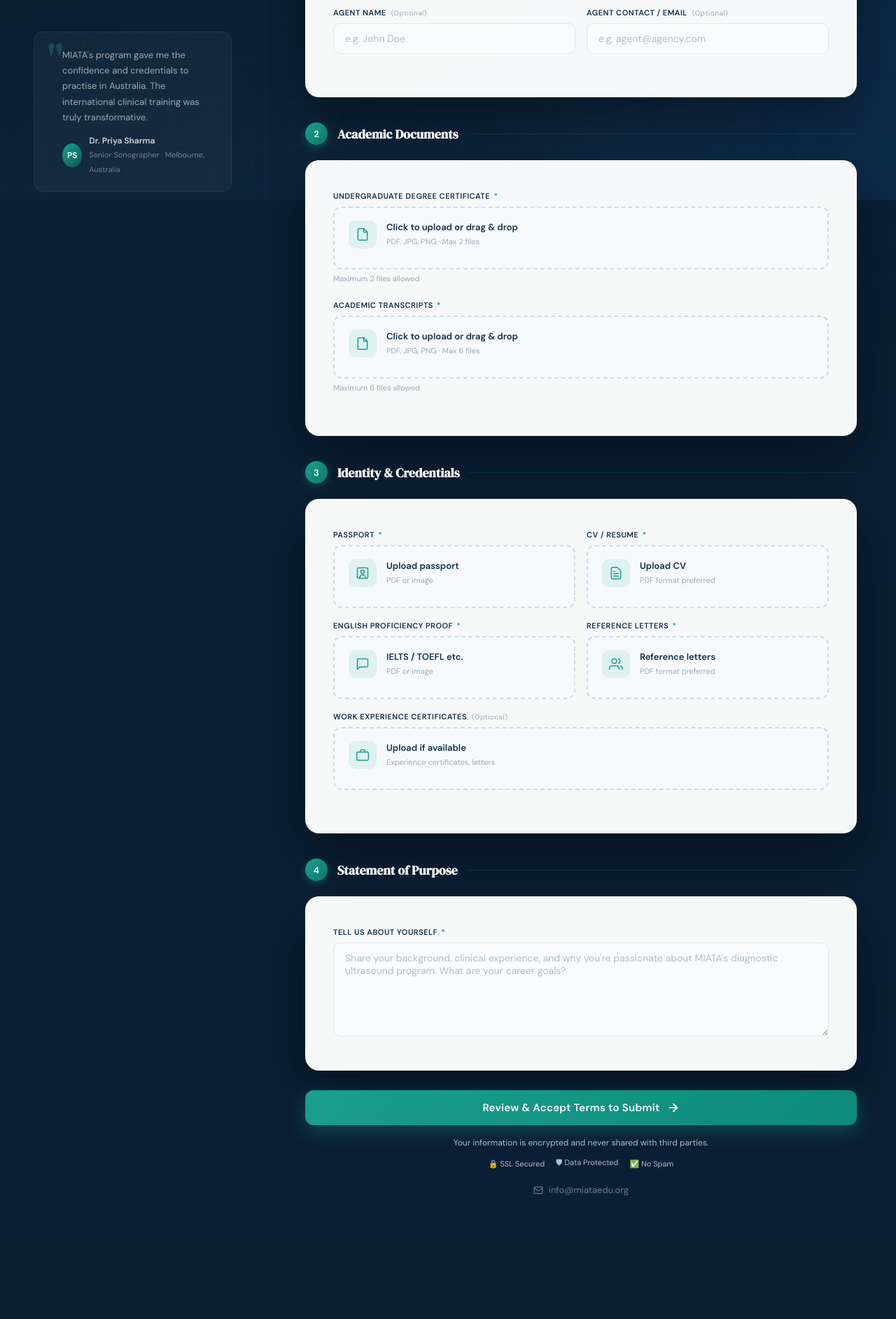
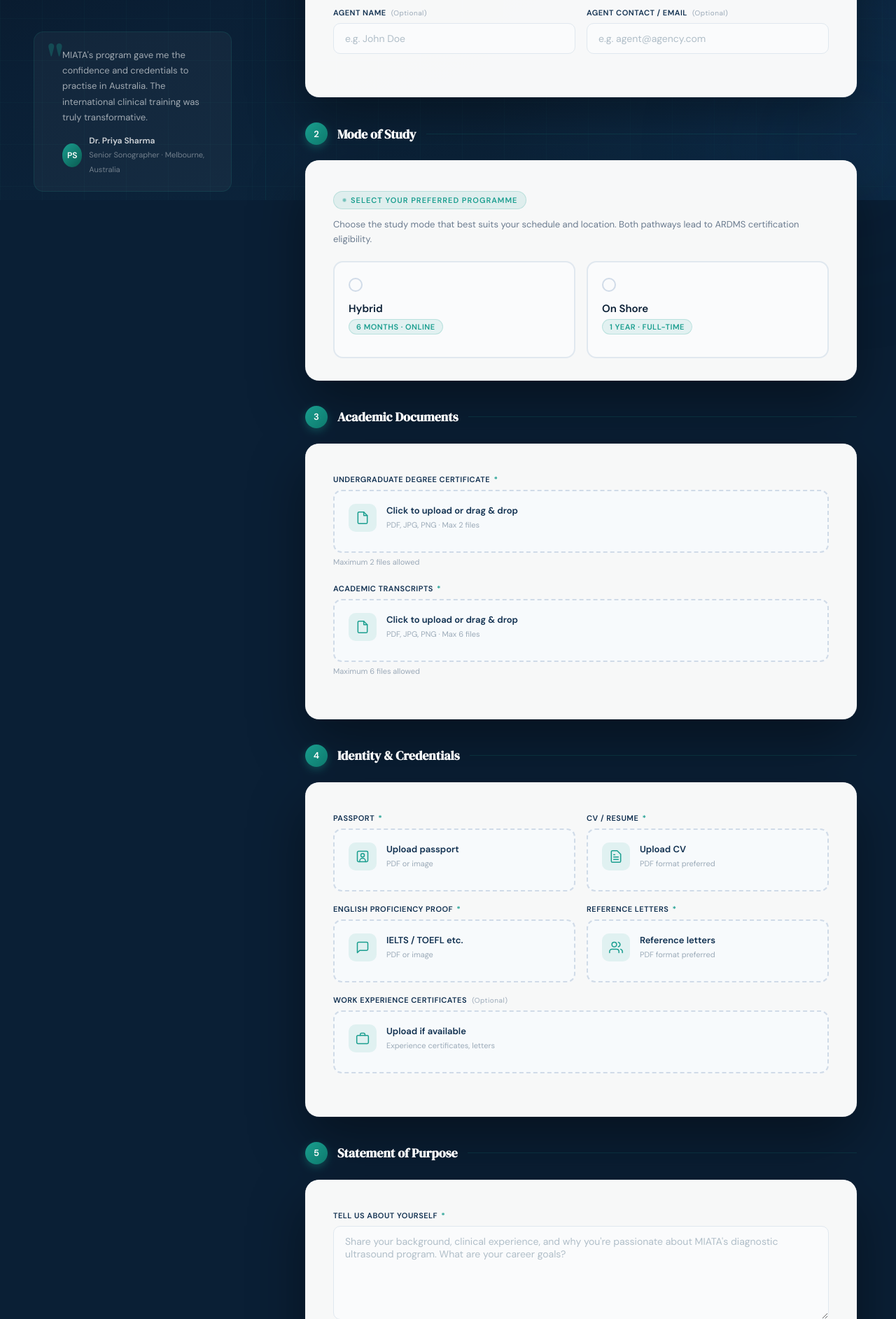
Before and after one commit to priya-dharshini1234/miata-figma, a Django app: page /apply/ in a window 1280 px wide. Shown: the part 514-2399 px from the top of the page at 70% size. Before the commit the page ends 2222 px from the top, so only its background shows below. Run offline with Django 5.2, Linux system fonts and the light colour scheme.

Commit message:
updated project files

```diff
--- a/myapp/templates/myapp/apply.html
+++ b/myapp/templates/myapp/apply.html
@@ -123,7 +123,101 @@ body { font-family: 'DM Sans', sans-serif; background: var(--navy); min-height:
 .success-close-btn:hover { transform:translateY(-2px);box-shadow:0 12px 32px rgba(26,158,143,0.4); }
 @keyframes fadeUp { from{opacity:0;transform:translateY(20px)} to{opacity:1;transform:translateY(0)} }
 @media(max-width:1024px){.page-wrap{grid-template-columns:1fr;}.left-panel{position:relative;height:auto;padding:48px 32px 36px;border-right:none;border-bottom:1px solid rgba(26,158,143,0.1);}.right-panel{padding:36px 24px 56px;}}
-@media(max-width:640px){.form-card{padding:28px 20px;}.field-row{grid-template-columns:1fr;}.right-panel{padding:28px 16px 48px;}.success-card{padding:36px 24px;}}
+@media(max-width:640px){.form-card{padding:28px 20px;}.field-row{grid-template-columns:1fr;}.right-panel{padding:28px 16px 48px;}.success-card{padding:36px 24px;}.mode-grid{grid-template-columns:1fr !important;}}
+
+/* ── MODE OF STUDY CARDS ── */
+.mode-grid { display:grid; grid-template-columns:1fr 1fr; gap:16px; }
+.mode-card {
+  border:2px solid #e0e8ef;
+  border-radius:14px;
+  padding:22px 20px;
+  cursor:pointer;
+  transition:border-color 0.2s, box-shadow 0.2s, background 0.2s;
+  position:relative;
+  background:#fafbfc;
+  user-select:none;
+}
+.mode-card:hover { border-color:var(--teal); background:rgba(26,158,143,0.03); }
+.mode-card.selected {
+  border-color:var(--teal);
+  background:rgba(26,158,143,0.06);
+  box-shadow:0 0 0 4px rgba(26,158,143,0.10);
+}
+.mode-card input[type="radio"] { position:absolute;opacity:0;width:0;height:0; }
+.mode-check {
+  width:20px; height:20px; border-radius:50%;
+  border:2px solid #d0dbe8;
+  display:flex; align-items:center; justify-content:center;
+  margin-bottom:14px;
+  transition:border-color 0.2s, background 0.2s;
+  flex-shrink:0;
+}
+.mode-card.selected .mode-check {
+  border-color:var(--teal);
+  background:var(--teal);
+}
+.mode-check-dot {
+  width:8px; height:8px; border-radius:50%;
+  background:white;
+  opacity:0;
+  transition:opacity 0.2s;
+}
+.mode-card.selected .mode-check-dot { opacity:1; }
+.mode-icon {
+  font-size:28px;
+  margin-bottom:10px;
+  display:block;
+}
+.mode-title {
+  font-size:15px;
+  font-weight:700;
+  color:var(--navy);
+  margin-bottom:4px;
+}
+.mode-duration {
+  display:inline-flex;
+  align-items:center;
+  gap:5px;
+  font-size:11px;
+  font-weight:600;
+  letter-spacing:0.5px;
+  text-transform:uppercase;
+  color:var(--teal);
+  background:rgba(26,158,143,0.10);
+  border:1px solid rgba(26,158,143,0.2);
+  border-radius:20px;
+  padding:3px 10px;
+  margin-bottom:10px;
+}
+.mode-desc {
+  font-size:12.5px;
+  color:#5a6e82;
+  line-height:1.65;
+}
+.mode-features {
+  list-style:none;
+  padding:0;
+  margin:10px 0 0;
+  display:flex;
+  flex-direction:column;
+  gap:5px;
+}
+.mode-features li {
+  font-size:12px;
+  color:#5a6e82;
+  display:flex;
+  align-items:center;
+  gap:7px;
+}
+.mode-features li::before {
+  content:'';
+  width:5px; height:5px;
+  border-radius:50%;
+  background:var(--teal);
+  opacity:0.6;
+  flex-shrink:0;
+}
+.mode-error { font-size:11px; color:#c0392b; margin-top:8px; display:none; }
 
 /* ═══════════════════════════════════════
    TERMS & CONDITIONS MODAL
@@ -302,7 +396,8 @@ body { font-family: 'DM Sans', sans-serif; background: var(--navy); min-height:
     <div class="progress-bar-wrap"><div class="progress-bar-fill" id="progressBar"></div></div>
 
     <form id="regForm" novalidate>
-      <!-- SECTION 1 -->
+
+      <!-- SECTION 1: Personal Information -->
       <div class="section-heading">
         <div class="section-number">1</div><h3>Personal Information</h3><div class="section-line"></div>
       </div>
@@ -321,9 +416,44 @@ body { font-family: 'DM Sans', sans-serif; background: var(--navy); min-height:
         </div>
       </div>
 
-      <!-- SECTION 2 -->
+      <!-- SECTION 2: Mode of Study (NEW) -->
       <div class="section-heading">
-        <div class="section-number">2</div><h3>Academic Documents</h3><div class="section-line"></div>
+        <div class="section-number">2</div><h3>Mode of Study</h3><div class="section-line"></div>
+      </div>
+      <div class="form-card" style="padding-bottom:32px;">
+        <div style="margin-bottom:20px;">
+          <div class="form-tag" style="margin-bottom:12px;">Select your preferred programme</div>
+          <p style="font-size:13px;color:#6b7c8f;line-height:1.6;">Choose the study mode that best suits your schedule and location. Both pathways lead to ARDMS certification eligibility.</p>
+        </div>
+        <div class="mode-grid" id="modeGrid">
+
+          <!-- Option A: Hybrid -->
+          <label class="mode-card" id="card-hybrid" for="mode-hybrid">
+            <input type="radio" name="mode_of_study" id="mode-hybrid" value="Hybrid – 6 Months Online" required>
+            <div class="mode-check"><div class="mode-check-dot"></div></div>
+
+            <div class="mode-title">Hybrid</div>
+            <div class="mode-duration">6 Months · Online</div>
+
+          </label>
+
+          <!-- Option B: On Shore -->
+          <label class="mode-card" id="card-onshore" for="mode-onshore">
+            <input type="radio" name="mode_of_study" id="mode-onshore" value="On Shore – 1 Year Full-Time" required>
+            <div class="mode-check"><div class="mode-check-dot"></div></div>
+
+            <div class="mode-title">On Shore</div>
+            <div class="mode-duration">1 Year · Full-Time</div>
+
+          </label>
+
+        </div>
+        <div class="mode-error" id="modeError">Please select a mode of study to continue.</div>
+      </div>
+
+      <!-- SECTION 3: Academic Documents -->
+      <div class="section-heading">
+        <div class="section-number">3</div><h3>Academic Documents</h3><div class="section-line"></div>
       </div>
       <div class="form-card">
         <div class="field" style="margin-bottom:24px;">
@@ -346,9 +476,9 @@ body { font-family: 'DM Sans', sans-serif; background: var(--navy); min-height:
         </div>
       </div>
 
-      <!-- SECTION 3 -->
+      <!-- SECTION 4: Identity & Credentials -->
       <div class="section-heading">
-        <div class="section-number">3</div><h3>Identity &amp; Credentials</h3><div class="section-line"></div>
+        <div class="section-number">4</div><h3>Identity &amp; Credentials</h3><div class="section-line"></div>
       </div>
       <div class="form-card">
         <div class="field-row">
@@ -377,9 +507,9 @@ body { font-family: 'DM Sans', sans-serif; background: var(--navy); min-height:
         </div>
       </div>
 
-      <!-- SECTION 4 -->
+      <!-- SECTION 5: Statement of Purpose -->
       <div class="section-heading">
-        <div class="section-number">4</div><h3>Statement of Purpose</h3><div class="section-line"></div>
+        <div class="section-number">5</div><h3>Statement of Purpose</h3><div class="section-line"></div>
       </div>
       <div class="form-card">
         <div class="field" style="margin-bottom:0;">
@@ -410,12 +540,23 @@ body { font-family: 'DM Sans', sans-serif; background: var(--navy); min-height:
         <svg width="14" height="14" viewBox="0 0 24 24" fill="none" stroke="currentColor" stroke-width="2"><rect x="2" y="4" width="20" height="16" rx="2"/><path d="m22 7-8.97 5.7a1.94 1.94 0 0 1-2.06 0L2 7"/></svg>
         info@miataedu.org
       </a>
-
     </div>
   </div>
 </div>
 
 <script>
+/* ── MODE OF STUDY CARD INTERACTION ── */
+document.querySelectorAll('.mode-card').forEach(function(card) {
+  card.addEventListener('click', function() {
+    document.querySelectorAll('.mode-card').forEach(function(c) { c.classList.remove('selected'); });
+    card.classList.add('selected');
+    var radio = card.querySelector('input[type="radio"]');
+    if(radio) radio.checked = true;
+    document.getElementById('modeError').style.display = 'none';
+    updateProgress();
+  });
+});
+
 /* ── TERMS & CONDITIONS MODAL ── */
 let pendingSubmitCallback = null;
 
@@ -436,7 +577,7 @@ document.getElementById('tncAccept').addEventListener('click', function() {
   document.getElementById('agree').checked = true;
   updateProgress();
   closeTnC();
-  if(pendingSubmitCallback) { const cb = pendingSubmitCallback; pendingSubmitCallback = null; cb(); }
+  if(pendingSubmitCallback) { var cb = pendingSubmitCallback; pendingSubmitCallback = null; cb(); }
 });
 document.getElementById('tncOverlay').addEventListener('click', function(e) { if(e.target === this) closeTnC(); });
 
@@ -473,13 +614,21 @@ document.querySelectorAll('.file-input').forEach(initFileInput);
 
 /* ── PROGRESS ── */
 function updateProgress(){
-  const required = document.querySelectorAll('[required]'); let filled = 0;
-  required.forEach(el => {
-    if(el.type==='checkbox'&&el.checked) filled++;
-    else if(el.type==='file'&&el.files&&el.files.length) filled++;
-    else if(el.value&&el.value.trim()) filled++;
+  const textRequired = document.querySelectorAll('input[required]:not([type="radio"]):not([type="checkbox"]), textarea[required]');
+  let filled = 0; let total = 0;
+  textRequired.forEach(el => {
+    total++;
+    if(el.type==='file' && el.files && el.files.length) filled++;
+    else if(el.value && el.value.trim()) filled++;
   });
-  document.getElementById('progressBar').style.width = Math.round((filled/required.length)*100)+'%';
+  // count mode of study
+  total++;
+  if(document.querySelector('input[name="mode_of_study"]:checked')) filled++;
+  // count required file fields
+  ['ug_certificate','transcripts','passport','cv','english_proof','references'].forEach(k => {
+    // already counted via input[required]:file above if they have required attr
+  });
+  document.getElementById('progressBar').style.width = Math.round((filled/total)*100)+'%';
 }
 document.querySelectorAll('input,textarea').forEach(el => { el.addEventListener('input', updateProgress); el.addEventListener('change', updateProgress); });
 updateProgress();
@@ -494,6 +643,7 @@ async function doSubmit(form) {
   btn.textContent = 'Submitting…';
 
   const ref = generateRef();
+  const modeSelected = document.querySelector('input[name="mode_of_study"]:checked');
 
   const fd = new FormData();
   fd.append('ref_number',    ref);
@@ -503,22 +653,15 @@ async function doSubmit(form) {
   fd.append('country',       form.querySelector('[name="country"]').value.trim());
   fd.append('agent_name',    form.querySelector('[name="agent_name"]').value.trim());
   fd.append('agent_contact', form.querySelector('[name="agent_contact"]').value.trim());
+  fd.append('mode_of_study', modeSelected ? modeSelected.value : '');
   fd.append('sop',           form.querySelector('[name="sop"]').value.trim());
 
-  // ── FILE FIELDS ──────────────────────────────────────────────────────────
   const fileFields = ['ug_certificate','transcripts','passport','cv','english_proof','references','work_experience'];
-  fileFields.forEach(key => {
-    (fileStore[key] || []).forEach(file => fd.append(key, file));
-  });
+  fileFields.forEach(key => { (fileStore[key] || []).forEach(file => fd.append(key, file)); });
 
-  // ── BUILD docs MAP for localStorage so admin dashboard shows filenames ───
-  // This maps each field to an array of file names uploaded by the student.
   const docsMap = {};
-  fileFields.forEach(key => {
-    docsMap[key] = (fileStore[key] || []).map(f => f.name);
-  });
+  fileFields.forEach(key => { docsMap[key] = (fileStore[key] || []).map(f => f.name); });
 
-  // ── SAVE TO LOCALSTORAGE (with docs) ─────────────────────────────────────
   const application = {
     id:            ref,
     status:        'pending',
@@ -529,8 +672,9 @@ async function doSubmit(form) {
     country:       fd.get('country'),
     agent_name:    fd.get('agent_name')    || '',
     agent_contact: fd.get('agent_contact') || '',
+    mode_of_study: fd.get('mode_of_study') || '',
     sop:           fd.get('sop')           || '',
-    docs:          docsMap,   // ← file names per category — read by admin_dashboard
+    docs:          docsMap,
   };
   const existing = JSON.parse(localStorage.getItem('miata_applications') || '[]');
   existing.unshift(application);
@@ -579,6 +723,17 @@ document.getElementById('regForm').addEventListener('submit', function(e) {
     if(!el || !el.value.trim()) { valid = false; el && (el.style.borderColor = '#e05252'); }
     else el.style.borderColor = '';
   });
+
+  // Validate mode of study
+  const modeSelected = document.querySelector('input[name="mode_of_study"]:checked');
+  if(!modeSelected) {
+    valid = false;
+    document.getElementById('modeError').style.display = 'block';
+    document.getElementById('modeGrid').scrollIntoView({ behavior: 'smooth', block: 'center' });
+  } else {
+    document.getElementById('modeError').style.display = 'none';
+  }
+
   ['ug_certificate','transcripts','passport','cv','english_proof','references'].forEach(k => {
     if(!fileStore[k] || !fileStore[k].length) valid = false;
   });
@@ -606,6 +761,7 @@ function closeSuccess(){
   document.body.style.overflow = '';
   document.getElementById('regForm').reset();
   document.getElementById('agree').checked = false;
+  document.querySelectorAll('.mode-card').forEach(c => c.classList.remove('selected'));
   Object.keys(fileStore).forEach(k => { fileStore[k] = []; });
   document.querySelectorAll('.file-list').forEach(l => l.innerHTML = '');
   updateProgress();
--- a/myapp/templates/myapp/index.html
+++ b/myapp/templates/myapp/index.html
@@ -755,10 +755,6 @@
             <p>51 Queen St, Melbourne Victoria 3000</p>
         </div>
 
-        <div class="info-box">
-            <h2>Correspondence Address</h2>
-            <p>51 Albert Street, Windsor Gardens SA-5087</p>
-        </div>
 
         <div class="info-box">
             <h2>Registered Office</h2>
@@ -846,7 +842,7 @@
       <ul class="contact">
         <li>✉ info@miataedu.org</li>
         <li>✉ admissions@miataedu.org</li>
-        <li>📞 +91 99278 29520</li>
+
         <li>📍 Level 3, Queen St,<br>Melbourne Victoria 3000</li>
         <li>For counselling : +61468474480</li>
         <li>For other queries : (03)96298835</li>
```
Also changed, not shown: myapp/templates/myapp/admin_dashboard.html (line endings or trailing spaces).
